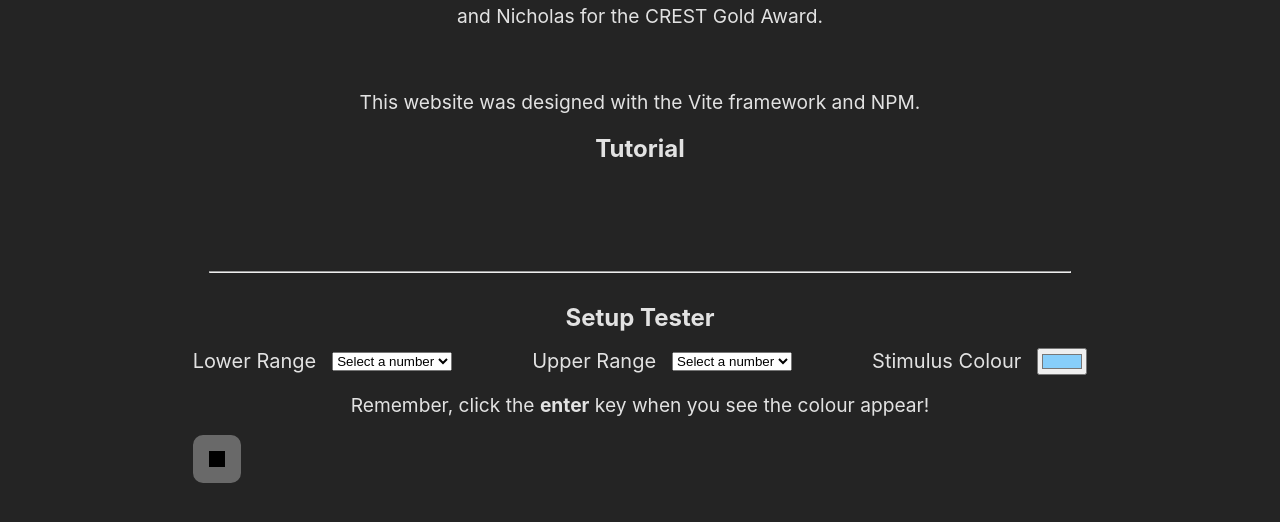
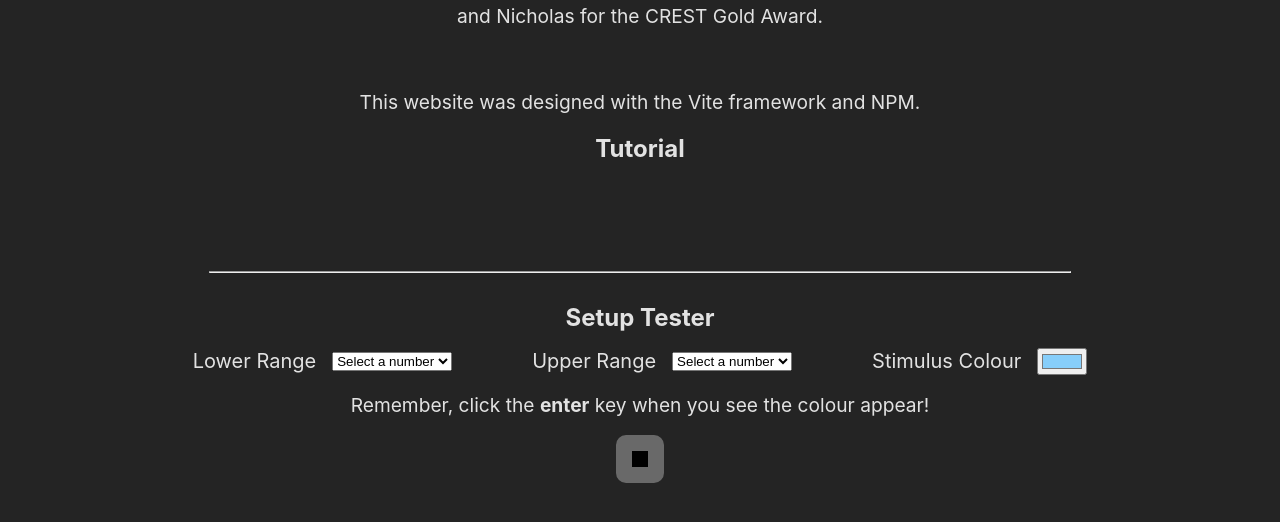
Before and after one commit to helloworld3200/reaction-times-tester, a website built with Vite: page index.html in a window 1280 px wide. Shown: the part 136-658 px from the top of the page. Built offline with nearby package versions, Linux system fonts and the light colour scheme.

Commit message:
Center stimulus box

```diff
--- a/css/main.css
+++ b/css/main.css
@@ -83,6 +83,11 @@ p {
   font-size: 1em;
 }
 
+.horizontalCenter {
+  display: flex;
+  justify-content: center;
+}
+
 .logo {
   height: 6em;
   padding: 1.5em;
--- a/index.html
+++ b/index.html
@@ -54,8 +54,8 @@
       <span class="instruction">
         Remember, click the <b>enter</b> key when you see the colour appear!
       </span>
-      <div id="tester" class="testerBox">
-
+      <div class="horizontalCenter">
+        <div id="tester" class="testerBox"></div>
       </div>
     </div>
     <script type="module" src="/main.js"></script>
```
